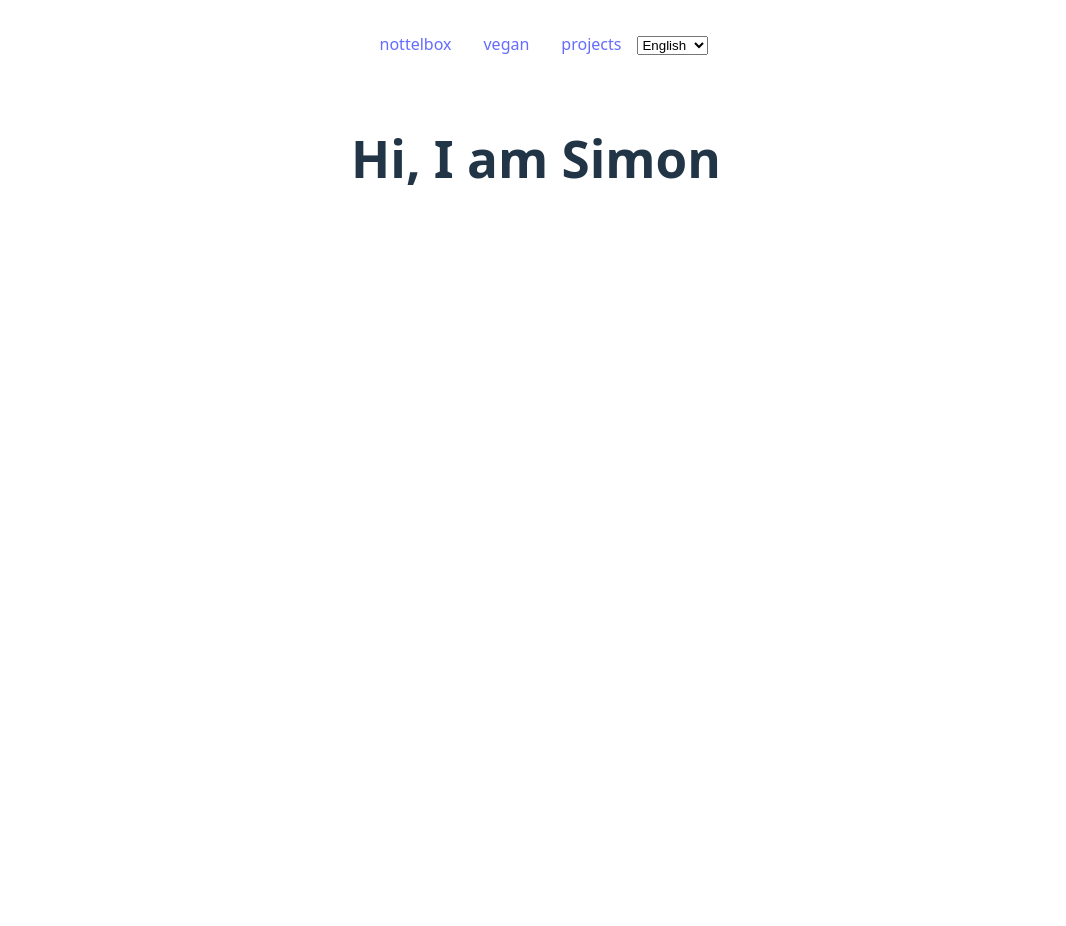
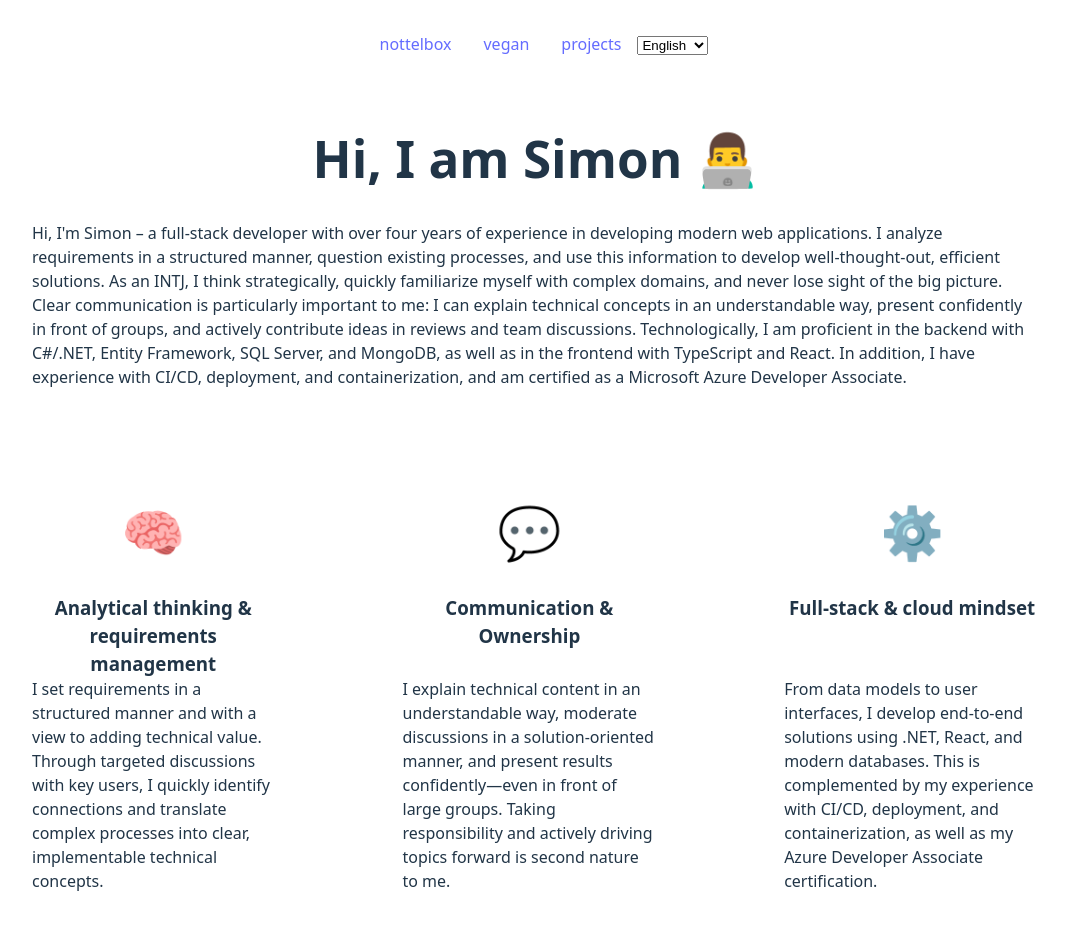
Before and after one commit to nottelbox/nottelbox-web, a React (Vite) app: page / in a window 1280 px wide. Shown: the top 926 px of the page, without its empty margins (104-1170 px from the left). Before the commit the page ends 800 px from the top, so only its background shows below. Built offline with nearby package versions, Linux system fonts and the light colour scheme.

Commit message:
Add introduction and skills to AboutMe Homepage

```diff
--- a/src/AboutMe.tsx
+++ b/src/AboutMe.tsx
@@ -1,10 +1,15 @@
 import { useTranslation } from "./locales/useTranslation";
+import SkillCard from "./SkillCard";
 
 export default function AboutMe() {
     const {aboutMe: t} = useTranslation();
     return (
         <main style={{ padding: 40 }}>
           <h1>{t.heading}</h1>
+          <p className="introduction">{t.introduction}</p>
+          <div className="skill-container">
+              {t.skills.map(s => <SkillCard key={s.heading} skill={s}/>)}
+          </div>
         </main>
     );
 }
--- a/src/App.css
+++ b/src/App.css
@@ -3,6 +3,27 @@
   margin: 0 auto;
   padding: 2rem;
   text-align: center;
+}
+
+.introduction {
+    text-align: left;
+    margin: 1rem 4rem;
+}
+
+.skill-container {
+    display: flex;
+}
+
+.skill-card {
+    margin: 4rem;
+}
+
+.skill-heading {
+    height: 4rem;
+}
+
+.skill-explanation {
+    text-align: left;
 }
 
 .misconception-button {
--- /dev/null
+++ b/src/SkillCard.tsx
@@ -0,0 +1,13 @@
+import type {Skill} from "./locales/translations.types";
+
+type SkillCardProps = {
+    skill: Skill
+};
+
+export default function SkillCard({skill: {symbol, heading, explanation}}: SkillCardProps) {
+    return (<div className="skill-card">
+                <h1>{symbol}</h1>
+                <h3 className="skill-heading">{heading}</h3>
+                <p className="skill-explanation">{explanation}</p>
+            </div>);
+}
--- a/src/locales/de.ts
+++ b/src/locales/de.ts
@@ -6,7 +6,59 @@ export const de: Translation = {
         projects: "Projekte"
     },
     aboutMe: {
-        heading: "Hi, ich bin Simon"
+        heading: "Hi, ich bin Simon 👨‍💻",
+        introduction: [
+            'Hi, ich bin Simon – Full-Stack-Entwickler mit über vier Jahren',
+            'Erfahrung in der Entwicklung moderner Webanwendungen.\nIch',
+            'analysiere Anforderungen strukturiert, hinterfrage bestehende',
+            'Prozesse und entwickle daraus durchdachte, effiziente Lösungen.',
+            'Als INTJ denke ich strategisch, arbeite mich schnell in komplexe',
+            'Domänen ein und verliere dabei nie den Blick für das große',
+            'Ganze.\n\nBesonders wichtig ist mir klare Kommunikation: Ich',
+            'kann technische Zusammenhänge verständlich erklären, trete',
+            'sicher vor Gruppen auf und bringe Ideen aktiv in Reviews',
+            'und Team-Diskussionen ein.\nTechnologisch bewege ich mich',
+            'souverän im Backend mit C#/.NET, Entity Framework, SQL Server',
+            'und MongoDB sowie im Frontend mit TypeScript und React.',
+            'Zusätzlich habe ich Erfahrung mit CI/CD, Deployment und',
+            'Containerisierung und bin als Microsoft Azure Developer',
+            'Associate zertifiziert.'].join(' '),
+        skills: [
+            {
+                symbol: "🧠",
+                heading: "Analytisches Denken & Anforderungsmanagement",
+                explanation: [
+                    'Ich erhebe Anforderungen strukturiert und mit Blick',
+                    'auf den fachlichen Mehrwert. Durch gezielte Gespräche',
+                    'mit Key-Usern erkenne ich Zusammenhänge schnell und',
+                    'übersetze komplexe Prozesse in klare, umsetzbare',
+                    'technische Konzepte.'
+                ].join(' ')
+
+            },
+            {
+                symbol: "💬",
+                heading: "Kommunikation & Ownership",
+                explanation: [
+                    'Ich erkläre technische Inhalte verständlich, moderiere',
+                    'Diskussionen lösungsorientiert und präsentiere Ergebnisse',
+                    'souverän – auch vor größeren Gruppen. Verantwortung zu',
+                    'übernehmen und Themen aktiv voranzutreiben ist für mich',
+                    'selbstverständlich.',
+                ].join(' ')
+            },
+            {
+                symbol: "⚙️",
+                heading: "Full-Stack & Cloud-Mindset",
+                explanation: [
+                    'Vom Datenmodell bis zur UI entwickle ich durchgängige',
+                    'Lösungen mit .NET, React und modernen Datenbanken.',
+                    'Ergänzt wird das durch Erfahrung mit CI/CD, Deployment',
+                    'und Containerisierung sowie meine',
+                    'Azure-Developer-Associate-Zertifizierung.'
+                ].join(' ')
+            }
+        ]
     },
     vegan: {
         veganism: "Veganismus",
--- a/src/locales/en.ts
+++ b/src/locales/en.ts
@@ -6,7 +6,59 @@ export const en: Translation = {
         projects: "projects"
     },
     aboutMe: {
-        heading: "Hi, I am Simon"
+        heading: "Hi, I am Simon 👨‍💻",
+        introduction: [
+            "Hi, I'm Simon – a full-stack developer with over four years",
+            'of experience in developing modern web applications.\nI analyze',
+            'requirements in a structured manner, question existing processes,',
+            'and use this information to develop well-thought-out, efficient',
+            'solutions. As an INTJ, I think strategically, quickly familiarize',
+            'myself with complex domains, and never lose sight of the big',
+            'picture.\n\nClear communication is particularly important to me:',
+            'I can explain technical concepts in an understandable way, present',
+            'confidently in front of groups, and actively contribute ideas in',
+            'reviews and team discussions.\nTechnologically, I am proficient',
+            'in the backend with C#/.NET, Entity Framework, SQL Server, and',
+            'MongoDB, as well as in the frontend with TypeScript and React.',
+            'In addition, I have experience with CI/CD, deployment, and',
+            'containerization, and am certified as a Microsoft Azure',
+            'Developer Associate.'
+            ].join(' '),
+        skills: [
+            {
+                symbol: "🧠",
+                heading: "Analytical thinking & requirements management",
+                explanation: [
+                    'I set requirements in a structured manner and with',
+                    'a view to adding technical value. Through targeted',
+                    'discussions with key users, I quickly identify',
+                    'connections and translate complex processes into clear,',
+                    'implementable technical concepts.'
+                ].join(' ')
+            },
+            {
+                symbol: "💬",
+                heading: "Communication & Ownership",
+                explanation: [
+                    'I explain technical content in an understandable way,',
+                    'moderate discussions in a solution-oriented manner, and',
+                    'present results confidently—even in front of large groups.',
+                    'Taking responsibility and actively driving topics forward',
+                    'is second nature to me.'
+                ].join(' ')
+            },
+            {
+                symbol: "⚙️",
+                heading: "Full-stack & cloud mindset",
+                explanation: [
+                    'From data models to user interfaces, I develop',
+                    'end-to-end solutions using .NET, React, and modern',
+                    'databases. This is complemented by my experience with',
+                    'CI/CD, deployment, and containerization, as well as',
+                    'my Azure Developer Associate certification.'
+                ].join(' ')
+            }
+        ]
     },
     vegan: {
         veganism: "veganism",
```
Also changed, not shown: src/locales/translations.types.ts (+9 -0 lines).
